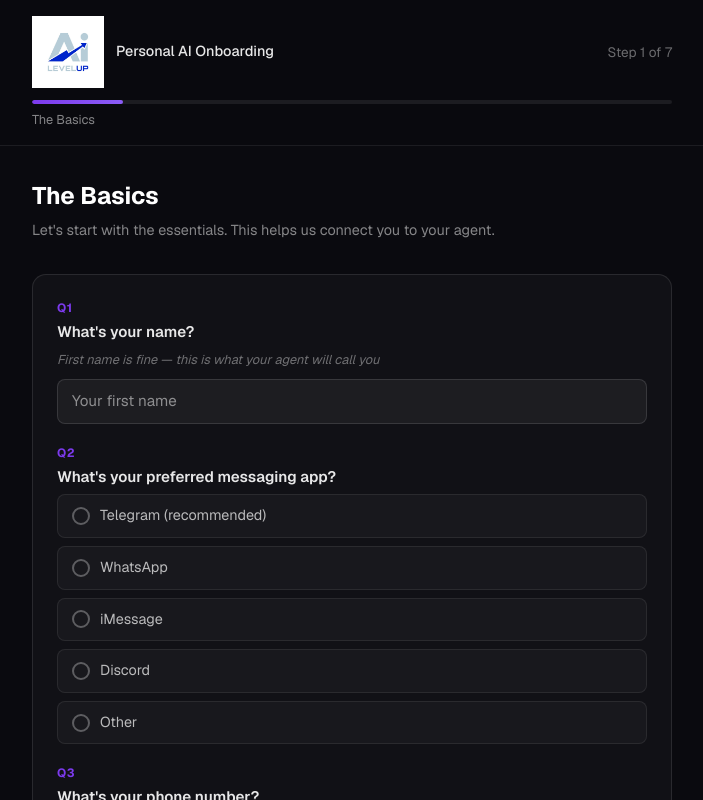
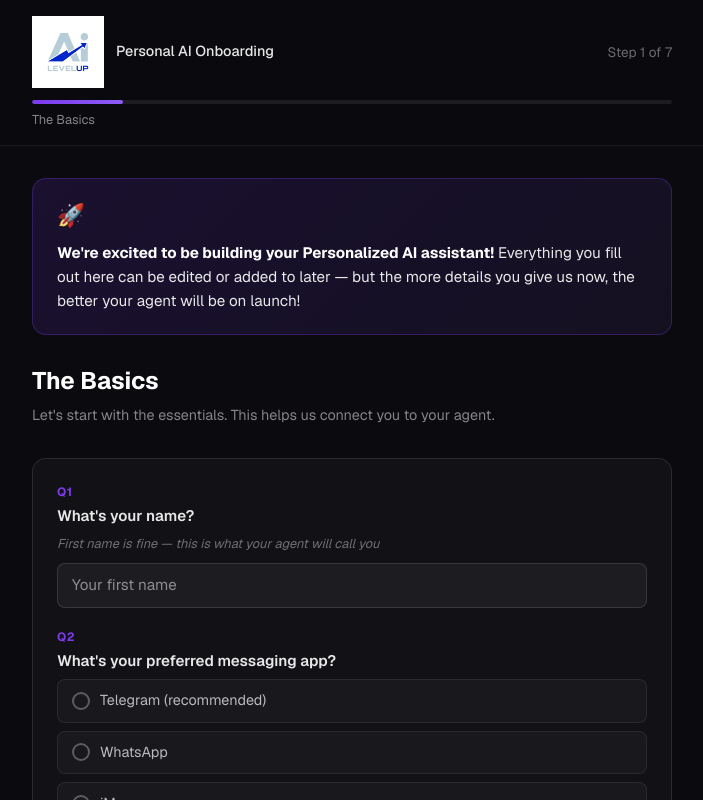
Before and after one commit to TruePrav/ailevelup-openclaw-onboarding, a Next.js app: page / in a window 1280 px wide. Shown: the top 800 px of the page, without its empty margins (288-991 px from the left). Built offline with nearby package versions, Linux system fonts and the light colour scheme.

Commit message:
feat: add welcome intro banner to step 1

```diff
--- a/components/sections/Section1.tsx
+++ b/components/sections/Section1.tsx
@@ -39,6 +39,21 @@ export default function Section1({ register, errors, watch, setValue, control }:
 
   return (
     <div>
+      {/* Intro banner — only shown on step 1 */}
+      <div style={{
+        background: "linear-gradient(135deg, rgba(124,58,237,0.15), rgba(139,92,246,0.08))",
+        border: "1px solid rgba(124,58,237,0.3)",
+        borderRadius: "14px",
+        padding: "20px 24px",
+        marginBottom: "28px",
+      }}>
+        <div style={{ fontSize: "1.4rem", marginBottom: "8px" }}>🚀</div>
+        <p style={{ color: "rgba(255,255,255,0.9)", fontSize: "0.95rem", lineHeight: 1.6, margin: 0 }}>
+          <strong style={{ color: "white" }}>We're excited to be building your Personalized AI assistant!</strong>
+          {" "}Everything you fill out here can be edited or added to later — but the more details you give us now, the better your agent will be on launch!
+        </p>
+      </div>
+
       <SectionHeader
         title="The Basics"
         subtitle="Let's start with the essentials. This helps us connect you to your agent."
```
